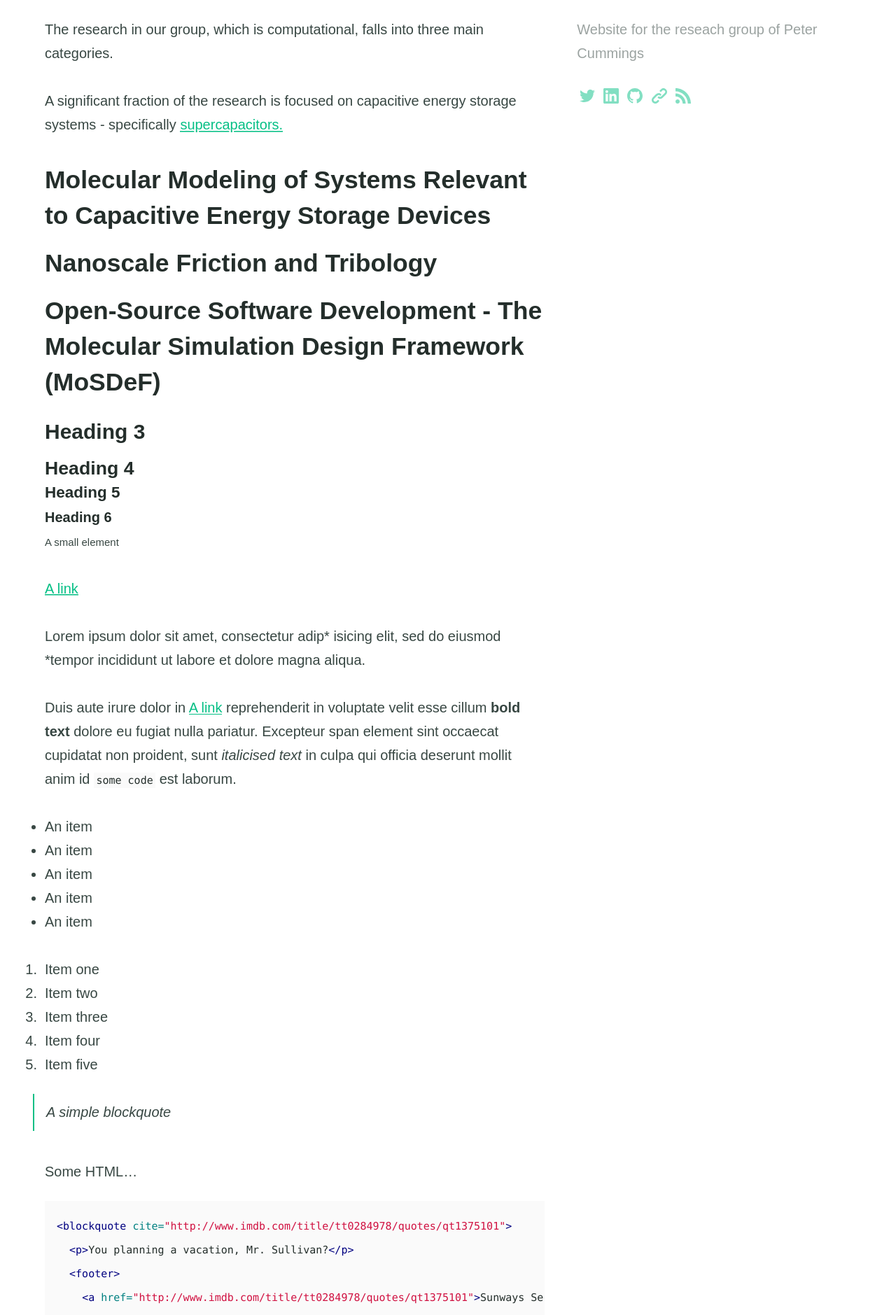
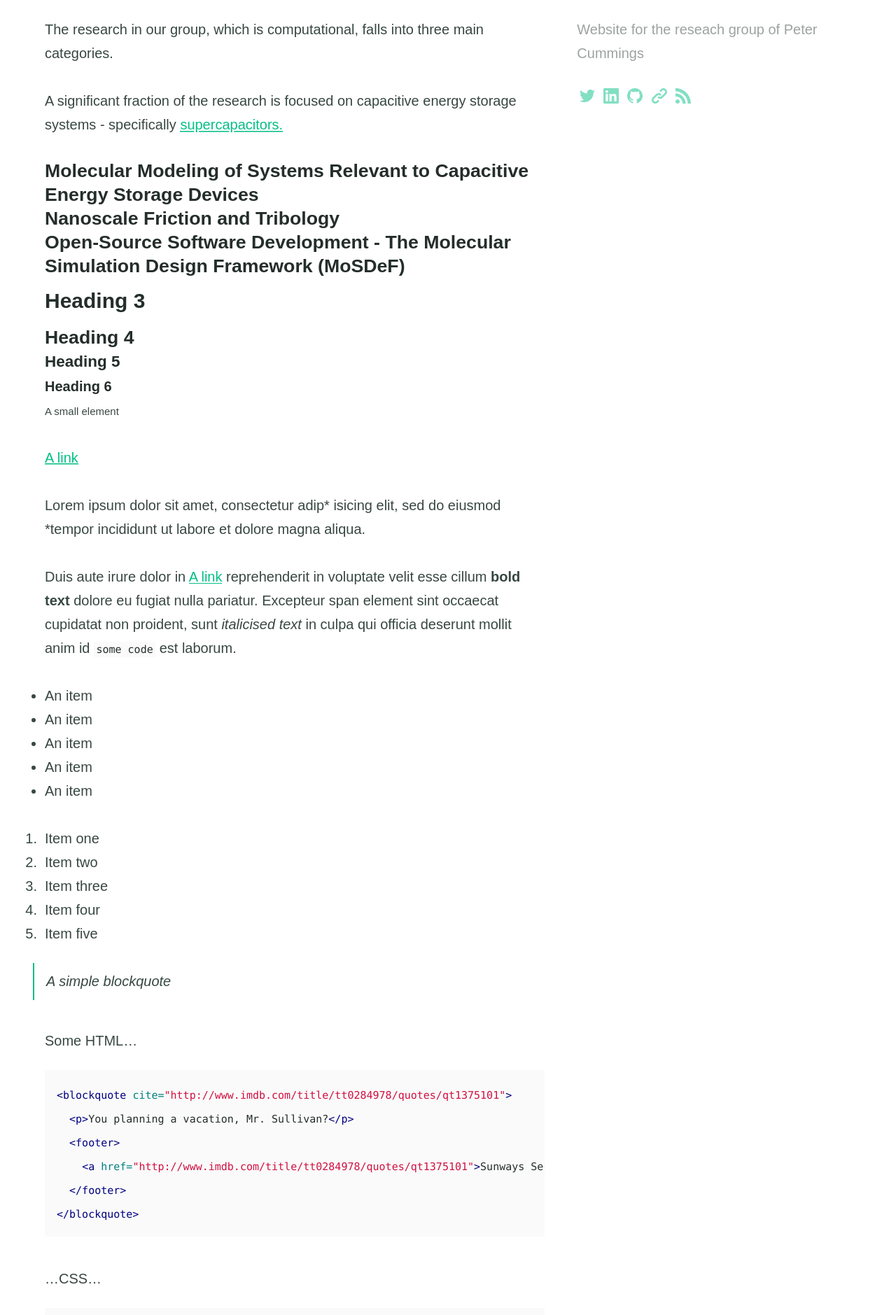
Before and after one commit to ptc2ug/ptc2ug.github.io, a Jekyll site: the page built from research.md, in a window 1280 px wide. Shown: the part 487-2366 px from the top of the page at 70% size. Built offline with Jekyll 4.4.1, drawn with Linux system fonts in a browser that asks for light colours.

```diff
--- a/research.md
+++ b/research.md
@@ -11,11 +11,11 @@ The research in our group, which is computational, falls into three main categor
 
 A significant fraction of the research is focused on capacitive energy storage systems - specifically [supercapacitors.](https://en.wikipedia.org/wiki/Supercapacitor "supercapacitors.")
 
-## Molecular Modeling of Systems Relevant to Capacitive Energy Storage Devices
+#### Molecular Modeling of Systems Relevant to Capacitive Energy Storage Devices
 
-## Nanoscale Friction and Tribology
+#### Nanoscale Friction and Tribology
 
-## Open-Source Software Development - The Molecular Simulation Design Framework (MoSDeF)
+#### Open-Source Software Development - The Molecular Simulation Design Framework (MoSDeF)
 
 
 ### Heading 3
```
